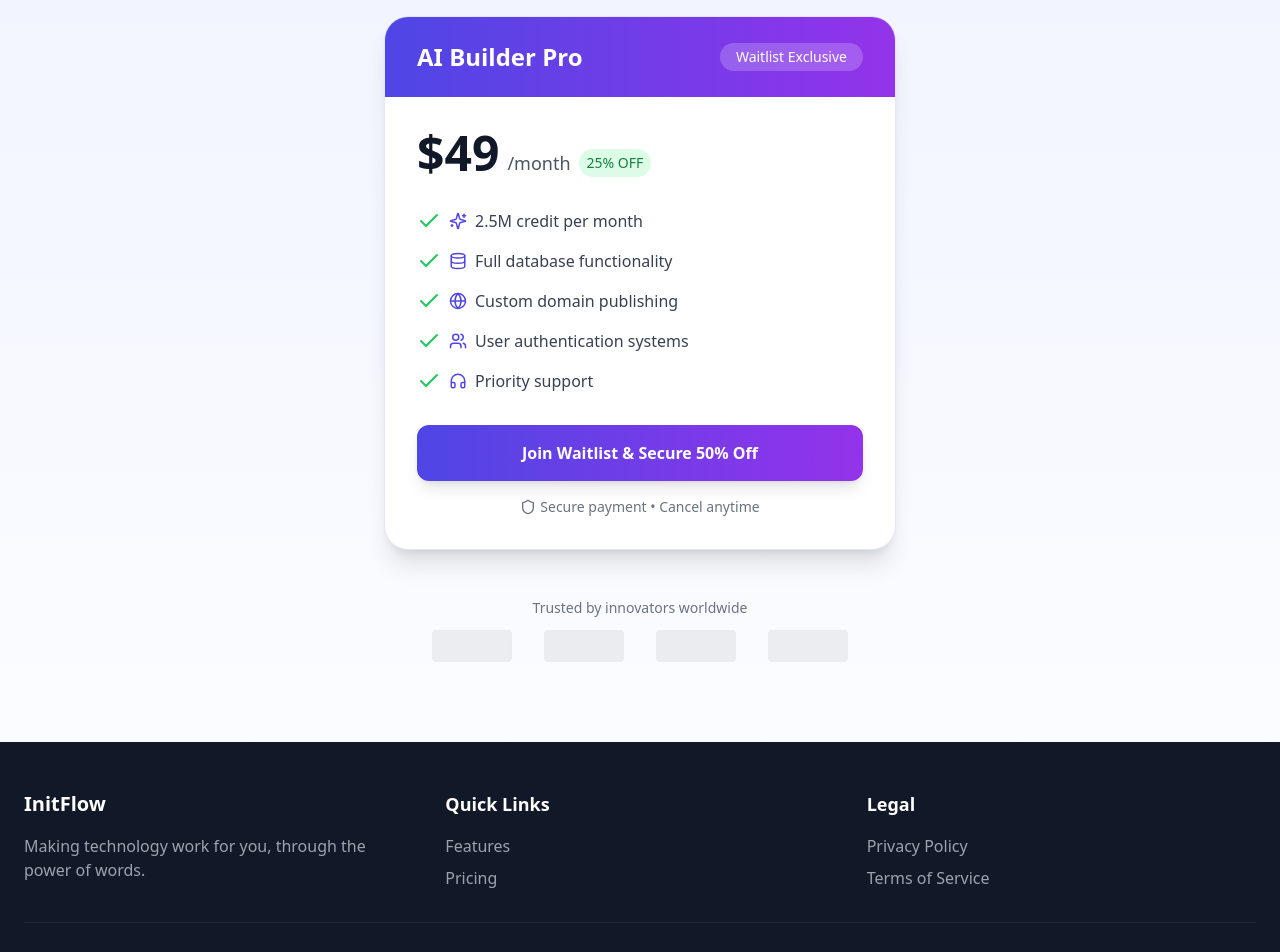
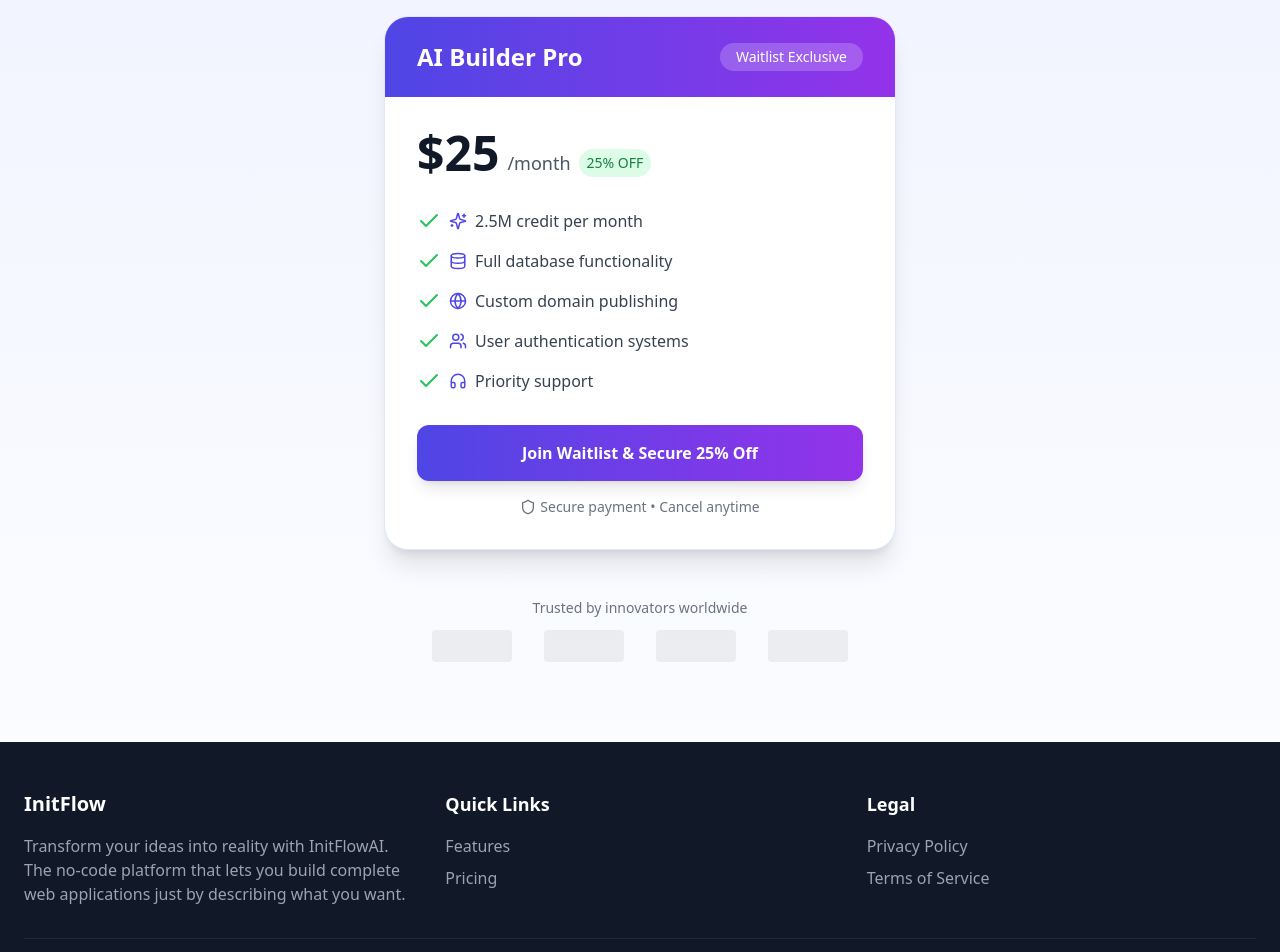
Before and after one commit to enockarthur298/initflow-web, a React (Create React App) app: page /pricing in a window 1280 px wide. Shown: the part 300-1252 px from the top of the page. Built offline with nearby package versions, Linux system fonts and the light colour scheme.

Commit message:
Update Pricing.js

```diff
--- a/src/pages/Pricing.js
+++ b/src/pages/Pricing.js
@@ -34,7 +34,7 @@
           <div className="p-8">
             <div className="mb-8 flex items-end">
               <div className="flex items-start">
-                <span className="text-5xl font-extrabold text-gray-900">$49</span>
+                <span className="text-5xl font-extrabold text-gray-900">$25</span>
 
               </div>
               <span className="text-lg text-gray-600 ml-2">/month</span>
@@ -77,7 +77,7 @@
             {/* CTA Button */}
             <div className="text-center">
               <button className="w-full bg-gradient-to-r from-indigo-600 to-purple-600 text-white font-bold py-4 px-6 rounded-xl shadow-lg hover:shadow-xl transform transition-all hover:-translate-y-1 focus:outline-none focus:ring-4 focus:ring-indigo-300">
-                Join Waitlist & Secure 50% Off
+                Join Waitlist & Secure 25% Off
               </button>
               <p className="mt-4 text-sm text-gray-500 flex items-center justify-center">
                 <Shield size={16} className="mr-1" /> Secure payment • Cancel anytime
@@ -105,7 +105,7 @@
             <div>
               <h3 className="text-xl font-bold mb-4">InitFlow</h3>
               <p className="text-gray-400">
-                Making technology work for you, through the power of words.
+                Transform your ideas into reality with InitFlowAI. The no-code platform that lets you build complete web applications just by describing what you want.
               </p>
             </div>
             <div>
```
